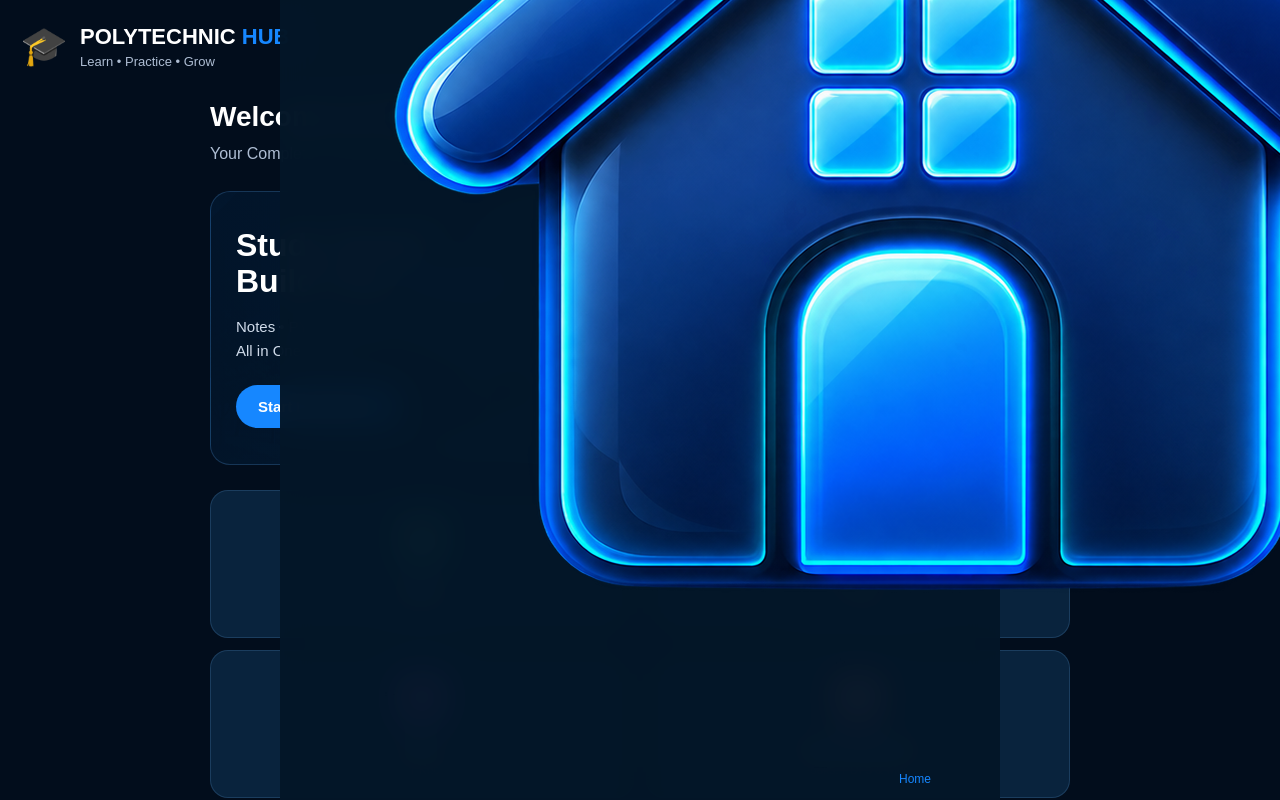
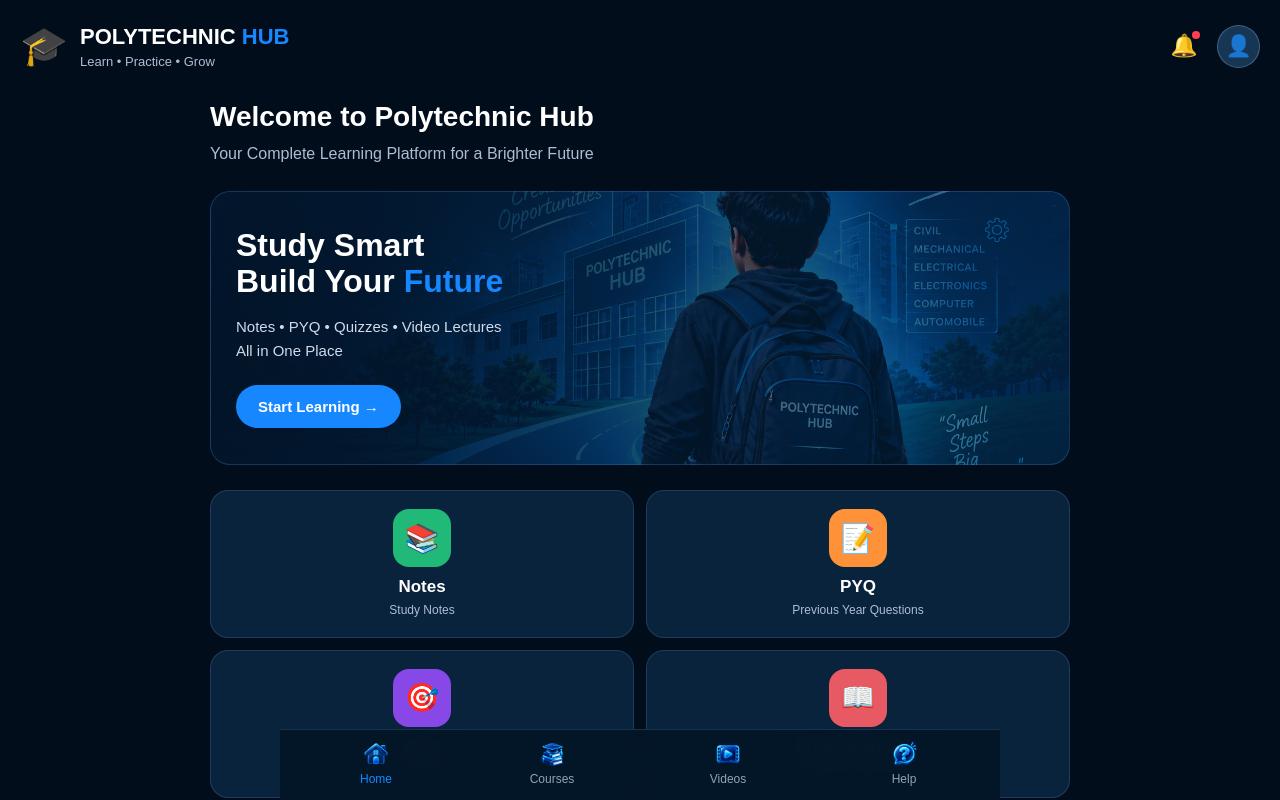
Before and after one commit to lalan-kumar-design/polytechnic-hub, a Next.js app: page / in a window 1280 px wide. Shown: the top 800 px of the page. Built offline with nearby package versions, Linux system fonts and the light colour scheme.

Commit message:
Refactor CSS styles for layout and components
Updated styles for various elements including body, headers, and buttons. Added new classes for notifications and courses section.

```diff
--- a/app/globals.css
+++ b/app/globals.css
@@ -11,22 +11,25 @@
 
 body {
   background: #020d1c;
-  color: white;
+  color: #ffffff;
   font-family: Arial, Helvetica, sans-serif;
 }
+
+.home-content {
+  width: 100%;
+  max-width: 900px;
+  margin: 0 auto;
+}
+
+main {
+  padding-bottom: 85px;
+}
+
 .top-header {
   display: flex;
   align-items: center;
+  justify-content: space-between;
   padding: 22px 20px 10px;
-}
-
-.brand {
-  display: flex;
-  align-items: center;
-  gap: 12px;
-}
-.top-header {
-  justify-content: space-between;
   background: transparent;
 }
 
@@ -39,35 +42,14 @@
 .logo {
   width: 48px;
   height: 48px;
-
   display: flex;
   align-items: center;
   justify-content: center;
-
-  font-size: 30px;
+  font-size: 38px;
 }
 
 .brand h2 {
   color: #ffffff;
-  font-size: 23px;
-  font-weight: 800;
-}
-
-.brand h2 span {
-  color: #1687ff;
-}
-
-.brand p {
-  color: #aebdd3;
-  font-size: 14px;
-  margin-top: 4px;
-  }
-
-.logo {
-  font-size: 38px;
-}
-
-.brand h2 {
   font-size: 22px;
   font-weight: 800;
 }
@@ -81,6 +63,49 @@
   color: #aebdd3;
   font-size: 13px;
 }
+
+.header-actions {
+  display: flex;
+  align-items: center;
+  gap: 12px;
+}
+
+.notification {
+  position: relative;
+  width: 42px;
+  height: 42px;
+  display: flex;
+  align-items: center;
+  justify-content: center;
+  border: none;
+  background: transparent;
+  font-size: 22px;
+  color: #ffffff;
+  cursor: pointer;
+}
+
+.notification span {
+  position: absolute;
+  top: 6px;
+  right: 5px;
+  width: 8px;
+  height: 8px;
+  background: #ff4050;
+  border-radius: 50%;
+}
+
+.profile {
+  width: 43px;
+  height: 43px;
+  display: flex;
+  align-items: center;
+  justify-content: center;
+  border-radius: 50%;
+  background: #163653;
+  border: 1px solid rgba(120, 170, 215, 0.4);
+  font-size: 21px;
+}
+
 .welcome {
   padding: 20px;
 }
@@ -96,12 +121,12 @@
   font-size: 16px;
   line-height: 1.5;
 }
+
 .hero {
   margin: 5px 20px 0;
-  min-hight: 250px;
+  min-height: 250px;
   border-radius: 20px;
   overflow: hidden;
-
   background:
     linear-gradient(
       90deg,
@@ -109,12 +134,11 @@
       rgba(3, 42, 75, 0.55)
     ),
     url("/images/home-banner.png");
-
   background-size: cover;
   background-position: center;
-
   border: 1px solid rgba(70, 130, 190, 0.3);
 }
+
 .hero::after {
   content: "";
   display: block;
@@ -140,77 +164,57 @@
   font-size: 15px;
   line-height: 1.6;
 }
+
 .start-button {
   margin-top: 22px;
   padding: 13px 22px;
-
   border: none;
   border-radius: 30px;
-
   background: #1687ff;
-  color: white;
-
+  color: #ffffff;
   font-size: 15px;
   font-weight: 700;
-
   cursor: pointer;
-  }
-body {
-  background: #020d1c !important;
-  color: white !important;
-  }
-@media (max-width: 600px) {
-  .hero {
-    min-height: 260px;
-    margin-left: 18px;
-    margin-right: 18px;
+  transition: transform 0.2s ease, box-shadow 0.2s ease;
 }
 
-  .hero-content {
-    padding: 28px 20px;
+.start-button:active {
+  transform: scale(0.96);
 }
 
-  .hero h2 {
-    font-size: 28px;
+.start-button:hover {
+  box-shadow: 0 8px 25px rgba(22, 135, 255, 0.35);
 }
 
-  .hero p {
-    font-size: 14px;
-  }
-}
 .quick-access {
   display: grid;
   grid-template-columns: repeat(2, 1fr);
   gap: 12px;
-
   margin: 25px 20px 0;
 }
 
 .quick-card {
   padding: 18px 12px;
-
   text-align: center;
-
   background: #09233d;
   border: 1px solid rgba(80, 140, 190, 0.25);
+  border-radius: 18px;
+  transition: transform 0.2s ease, border-color 0.2s ease;
+}
 
-  border-radius: 18px;
+.quick-card:active {
+  transform: scale(0.97);
 }
 
 .quick-icon {
   width: 58px;
   height: 58px;
-
   margin: 0 auto 10px;
-
   display: flex;
   align-items: center;
   justify-content: center;
-
   border-radius: 16px;
-
   background: #1687ff;
-
   font-size: 28px;
 }
 
@@ -220,17 +224,9 @@
 
 .quick-card p {
   margin-top: 5px;
-
   color: #aebdd3;
   font-size: 12px;
   line-height: 1.4;
-}
-.quick-card {
-  transition: transform 0.2s ease, border-color 0.2s ease;
-}
-
-.quick-card:active {
-  transform: scale(0.97);
 }
 
 .quick-card:nth-child(1) .quick-icon {
@@ -248,26 +244,80 @@
 .quick-card:nth-child(4) .quick-icon {
   background: #e85a63;
 }
+
+.courses-section {
+  margin: 30px 20px 0;
+}
+
+.section-title {
+  display: flex;
+  align-items: center;
+  justify-content: space-between;
+  margin-bottom: 15px;
+}
+
+.section-title h2 {
+  font-size: 23px;
+}
+
+.section-title button {
+  border: none;
+  background: transparent;
+  color: #1687ff;
+  font-size: 14px;
+  font-weight: 700;
+  cursor: pointer;
+}
+
+.course-card {
+  width: 100%;
+  overflow: hidden;
+  border-radius: 18px;
+  background: #09233d;
+  border: 1px solid rgba(80, 140, 190, 0.25);
+}
+
+.course-image {
+  height: 130px;
+  display: flex;
+  align-items: center;
+  justify-content: center;
+  background: linear-gradient(
+    135deg,
+    #123d61,
+    #07528b
+  );
+  font-size: 55px;
+}
+
+.course-info {
+  padding: 14px;
+}
+
+.course-info h3 {
+  font-size: 17px;
+}
+
+.course-info p {
+  margin-top: 6px;
+  color: #aebdd3;
+  font-size: 13px;
+}
+
 .bottom-nav {
   position: fixed;
   left: 50%;
   bottom: 0;
-
   transform: translateX(-50%);
-
   width: 100%;
   max-width: 720px;
-
   display: grid;
   grid-template-columns: repeat(4, 1fr);
-
   padding: 10px 8px 14px;
-
   background: rgba(4, 22, 40, 0.97);
   backdrop-filter: blur(15px);
-
+  -webkit-backdrop-filter: blur(15px);
   border-top: 1px solid rgba(80, 140, 190, 0.25);
-
   z-index: 100;
 }
 
@@ -275,15 +325,18 @@
   display: flex;
   flex-direction: column;
   align-items: center;
+  justify-content: center;
   gap: 4px;
-
   color: #8fa3bb;
   text-decoration: none;
+  transition: color 0.2s ease, transform 0.2s ease;
 }
 
-.nav-item span {
-  font-size: 25px;
-  line-height: 1;
+.nav-item img {
+  width: 28px;
+  height: 28px;
+  object-fit: contain;
+  display: block;
 }
 
 .nav-item small {
@@ -293,66 +346,11 @@
 .nav-item.active {
   color: #1687ff;
 }
-main {
-  padding-bottom: 85px;
-  }
-.home-content {
-  width: 100%;
-  max-width: 900px;
-  margin: 0 auto;
-}
-.header-actions {
-  display: flex;
-  align-items: center;
-  gap: 12px;
+
+.nav-item:active {
+  transform: scale(0.95);
 }
 
-.notification {
-  position: relative;
-
-  width: 42px;
-  height: 42px;
-
-  display: flex;
-  align-items: center;
-  justify-content: center;
-
-  border: none;
-  background: transparent;
-
-  font-size: 22px;
-  color: white;
-}
-
-.notification span {
-  position: absolute;
-
-  top: 6px;
-  right: 5px;
-
-  width: 8px;
-  height: 8px;
-
-  background: #ff4050;
-  border-radius: 50%;
-}
-
-.profile {
-  width: 43px;
-  height: 43px;
-
-  display: flex;
-  align-items: center;
-  justify-content: center;
-
-  border-radius: 50%;
-
-  background: #163653;
-
-  border: 1px solid rgba(120, 170, 215, 0.4);
-
-  font-size: 21px;
-  }
 @media (max-width: 600px) {
   .top-header {
     padding: 18px 18px 8px;
@@ -387,78 +385,27 @@
     height: 40px;
     font-size: 19px;
   }
-    }
-.start-button {
-  transition: transform 0.2s ease, box-shadow 0.2s ease;
+
+  .hero {
+    min-height: 260px;
+    margin-left: 18px;
+    margin-right: 18px;
   }
 
-.start-button:active {
-  transform: scale(0.96);
+  .hero-content {
+    padding: 28px 20px;
   }
 
-.start-button:hover {
-  box-shadow: 0 8px 25px rgba(22, 135, 255, 0.35);
-  }
-.courses-section {
-  margin: 30px 20px 0;
+  .hero h2 {
+    font-size: 28px;
   }
 
-.section-title {
-  display: flex;
-  align-items: center;
-  justify-content: space-between;
-
-  margin-bottom: 15px;
+  .hero p {
+    font-size: 14px;
   }
 
-.section-title h2 {
-  font-size: 23px;
+  .nav-item img {
+    width: 27px;
+    height: 27px;
   }
-
-.section-title button {
-  border: none;
-  background: transparent;
-  color: #1687ff;
-  font-size: 14px;
-  font-weight: 700;
   }
-
-.course-card {
-  width: 100%;
-  overflow: hidden;
-
-  border-radius: 18px;
-
-  background: #09233d;
-  border: 1px solid rgba(80, 140, 190, 0.25);
-}
-
-.course-image {
-  height: 130px;
-
-  display: flex;
-  align-items: center;
-  justify-content: center;
-
-  background: linear-gradient(
-    135deg,
-    #123d61,
-    #07528b
-  );
-
-  font-size: 55px;
-}
-
-.course-info {
-  padding: 14px;
-}
-
-.course-info h3 {
-  font-size: 17px;
-}
-
-.course-info p {
-  margin-top: 6px;
-  color: #aebdd3;
-  font-size: 13px;
-}
```
Lines whose indentation alone changed are shown as unchanged.
